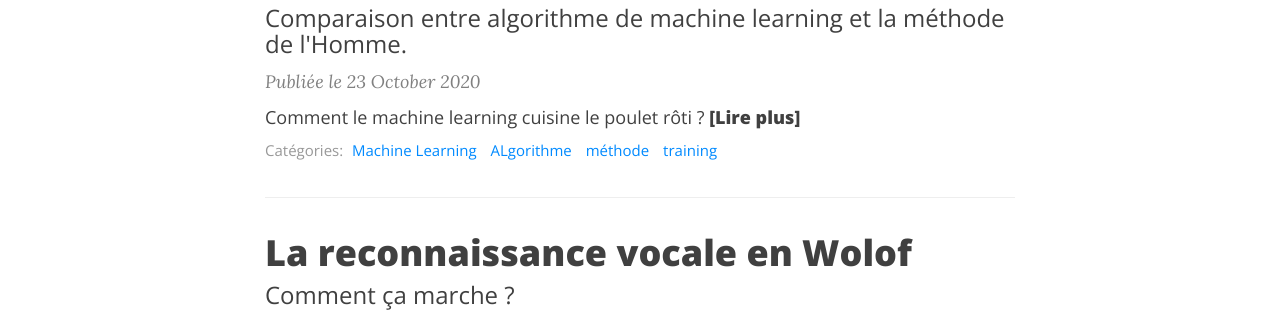
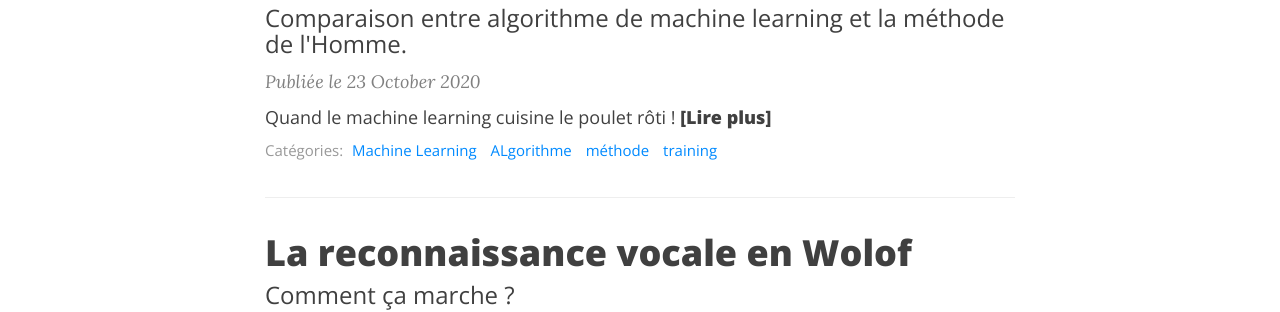
Before and after one commit to papasega/papasega.github.io, a Jekyll site: the page built from index.html, in a window 1280 px wide and 900 px high, scrolled down 542 px. Shown: the part 155-467 px from the top of the window. Built offline with Jekyll 4.4.1, drawn with Linux system fonts in a browser that asks for light colours; nearby versions of some CDN libraries; the list of posts is cut into pages by our own code.

Commit message:
Update 2020-10-23-ML_vs_Humain.md

```diff
--- a/_posts/2020-10-23-ML_vs_Humain.md
+++ b/_posts/2020-10-23-ML_vs_Humain.md
@@ -8,7 +8,7 @@ tags: [Machine Learning, ALgorithme, méthode, training]
 comments: true
 ---
 
-### Comment le machine learning cuisine le poulet rôti ?
+### Quand le machine learning cuisine le poulet rôti !
 
 ![image](https://drive.google.com/uc?export=view&id=1GMZW6oIEr6NBYt0WiM1bnxmIZuOeLSmB)
 
@@ -24,9 +24,9 @@ Comme la répétition est sans doute bénéfique, donc rien ne nous empêche de
  Cependant l’objectif du machine learning est donc d’entraîner un algorithme pour traiter de manière pertinente et efficace les différentes données à disposition.
  Le machine learning se divise en deux principales phases : la phase **d'apprentissage** et la phase de **prédiction**.
 
- - Lors de la phase d'apprentissage la machine (i.e l'ordinateur) se base sur **plusieurs exemples** afin de comprendre **la logique du modèle qu'elle doit intégrer**. On dirait un agent de la **CIA ou du FBI** (la machine) qui surveille un **présumé suspect** (l'exemple de sortie) pour savoir la plus belle manière de la cuisiner, ah c'est pas bien tout ça ! Lors de cette phase, le machine learning s'intéresse aux masses de données (comme par exemple les faits et gestes du suspect etc) à analyser afin de définir la méthode de transformation (rapport de la pércusion du procureur de la république).
+ - Lors de ***la phase d'apprentissage*** la machine (i.e l'ordinateur) se base sur **plusieurs exemples** afin de comprendre **la logique du modèle qu'elle doit intégrer**. On dirait un agent de la **CIA ou du FBI** (la machine) qui surveille un **présumé suspect** (l'exemple de sortie) pour savoir la plus belle manière de la cuisiner, ah c'est pas bien tout ça ! Lors de cette phase, le machine learning s'intéresse aux masses de données (comme par exemple les faits et gestes du suspect etc) à analyser afin de définir la méthode de transformation (rapport de la pércusion du procureur de la république).
 
- - Ensuite vienne la phase de prédiction, après avoir intégré le raisonnement et l'algorithme du problème en question.
+ - Ensuite vienne ***la phase de prédiction***, après avoir intégré le raisonnement et l'algorithme du problème en question.
  Autrement le moment de la prise de décision, comme si l'agent FBI a finalisé l'enquête et qu'il ne reste qu'à faire la percussion chez le présumé suspect.
  Ouh c'est délicat non. Ainsi le machine learning doit être en capacité de déterminer la finalité d’une situation donnée.
  Plus l’apprentissage du machine learning est complet, plus les prédictions obtenues par cet outil seront précises.
@@ -38,7 +38,7 @@ Comme la répétition est sans doute bénéfique, donc rien ne nous empêche de
 
 On se pose la question de savoir est-ce que la manière dont fonction le machine learning est idem avec la méthodologie de l’Homme ?
 
-**À vrai dire passons à une démonstration visuel ! : " Machine Learning VS l'Homme "**
+**À vrai dire passons à une démonstration visuel ! : "Machine Learning VS l'Homme"**
 
 Vous avez surement entendu: c’est toujours le bon moment de parler de la nourriture.
 C'est justement ce que nous allons faire pour répondre à la question posée. Pour ce faire nous allons demander à notre grande mère de faire un concours de cuisine avec le machine learning ! WAOUH !
```
Also changed, not shown: other parts of _posts/2020-10-23-ML_vs_Humain.md (+3 -3 lines).
